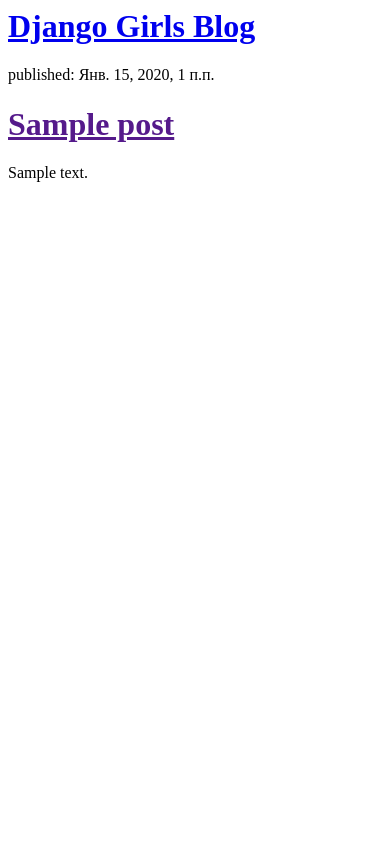
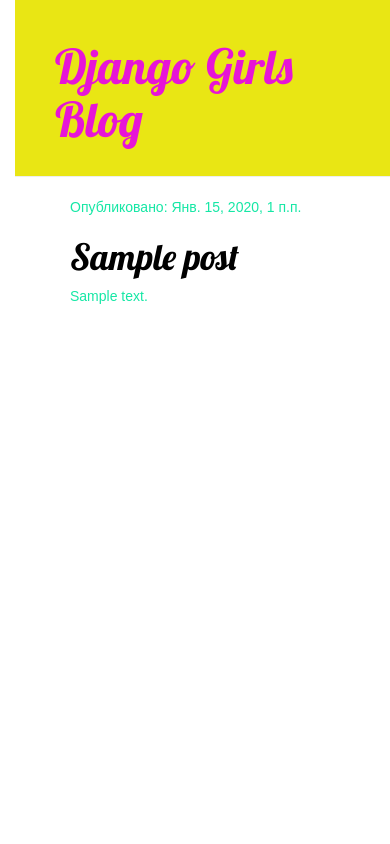
Before and after one commit to CrossFireZero/my-first-blog, a Django app: template blog/templates/blog/post_list.html in a window 390 px wide. Run offline with Django 3.2, Linux system fonts and the light colour scheme; the template is opened without the code that fills it: values that come from a table or form of the project are taken from there, others are empty; tables that the repository leaves empty hold one stand-in row (values such as "Sample post"); some libraries are stand-ins or nearby versions.

Commit message:
Added CSS style.

```diff
--- /dev/null
+++ b/blog/static/css/blog.css
@@ -0,0 +1,60 @@
+h1 a {
+    color: #E715D7;
+    font-family: 'Lobster';
+}
+
+body {
+    padding-left: 15px;
+}
+
+body p {
+    color: #15E7A5;
+    font-family: fantasy;
+}
+
+ .page-header {
+    background-color: #E9E614;
+    margin-top: 0;
+    padding: 20px 20px 20px 40px;
+}
+
+.page-header h1, .page-header h1 a, .page-header h1 a:visited, .page-header h1 a:active {
+    color: #E715D7;
+    font-size: 36pt;
+    text-decoration: none;
+}
+
+.content {
+    margin-left: 40px;
+}
+
+h1, h2, h3, h4 {
+    font-family: 'Lobster', cursive;
+}
+
+.date {
+    color: #828282;
+}
+
+.save {
+    float: right;
+}
+
+.post-form textarea, .post-form input {
+    width: 100%;
+}
+
+.top-menu, .top-menu:hover, .top-menu:visited {
+    color: #ffffff;
+    float: right;
+    font-size: 26pt;
+    margin-right: 20px;
+}
+
+.post {
+    margin-bottom: 70px;
+}
+
+.post h1 a, .post h1 a:visited {
+    color: #000000;
+} */
--- a/blog/templates/blog/post_list.html
+++ b/blog/templates/blog/post_list.html
@@ -1,20 +1,33 @@
+{% load static %}
 <html>
     <head>
         <title>Django Girls blog</title>
+        <link rel="stylesheet" href="//maxcdn.bootstrapcdn.com/bootstrap/3.2.0/css/bootstrap.min.css">
+        <link rel="stylesheet" href="//maxcdn.bootstrapcdn.com/bootstrap/3.2.0/css/bootstrap-theme.min.css">
+        <link href="https://fonts.googleapis.com/css?family=Lobster&subset=latin,cyrillic" rel="stylesheet" type="text/css">
+        <link rel="stylesheet" href="{% static 'css/blog.css' %}">
     </head>
     <body>
-        <div>
+        <div class="page-header">
             <h1><a href="/">Django Girls Blog</a></h1>
         </div>
 
-        <div>
-            {% for post in posts %}
-                <div>
-                    <p>published: {{ post.published_date }}</p>
-                    <h1><a href="">{{ post.title }}</a></h1>
-                    <p>{{ post.text|linebreaksbr }}</p>
+        <div class="content container">
+            <div class="row">
+                <div class="col-md-8">
+                    {% for post in posts %}
+                        <div class="post">
+                            <div class="date">
+                                <p>Опубликовано: {{ post.published_date }}</p>
+                            </div>
+                            <h1><a href="">{{ post.title }}</a></h1>
+                            <p>{{ post.text|linebreaksbr }}</p>
+                        </div>
+                    {% endfor %}
                 </div>
-            {% endfor %}
+            </div>
         </div>
+
+
     </body>
 </html>
--- a/mysite/settings.py
+++ b/mysite/settings.py
@@ -25,7 +25,10 @@ SECRET_KEY = 'eljgcaea)1yd)bao-sqqk(mhwu74^f)2+67)&u^rp+e^dmoa5z'
 # SECURITY WARNING: don't run with debug turned on in production!
 DEBUG = True
 
-ALLOWED_HOSTS = ['127.0.0.1', 'sabotage.pythonanywhere.com']
+ALLOWED_HOSTS = ['127.0.0.1',
+                 '192.168.1.69',
+                 'sabotage.pythonanywhere.com',
+]
 
 
 # Application definition
```
